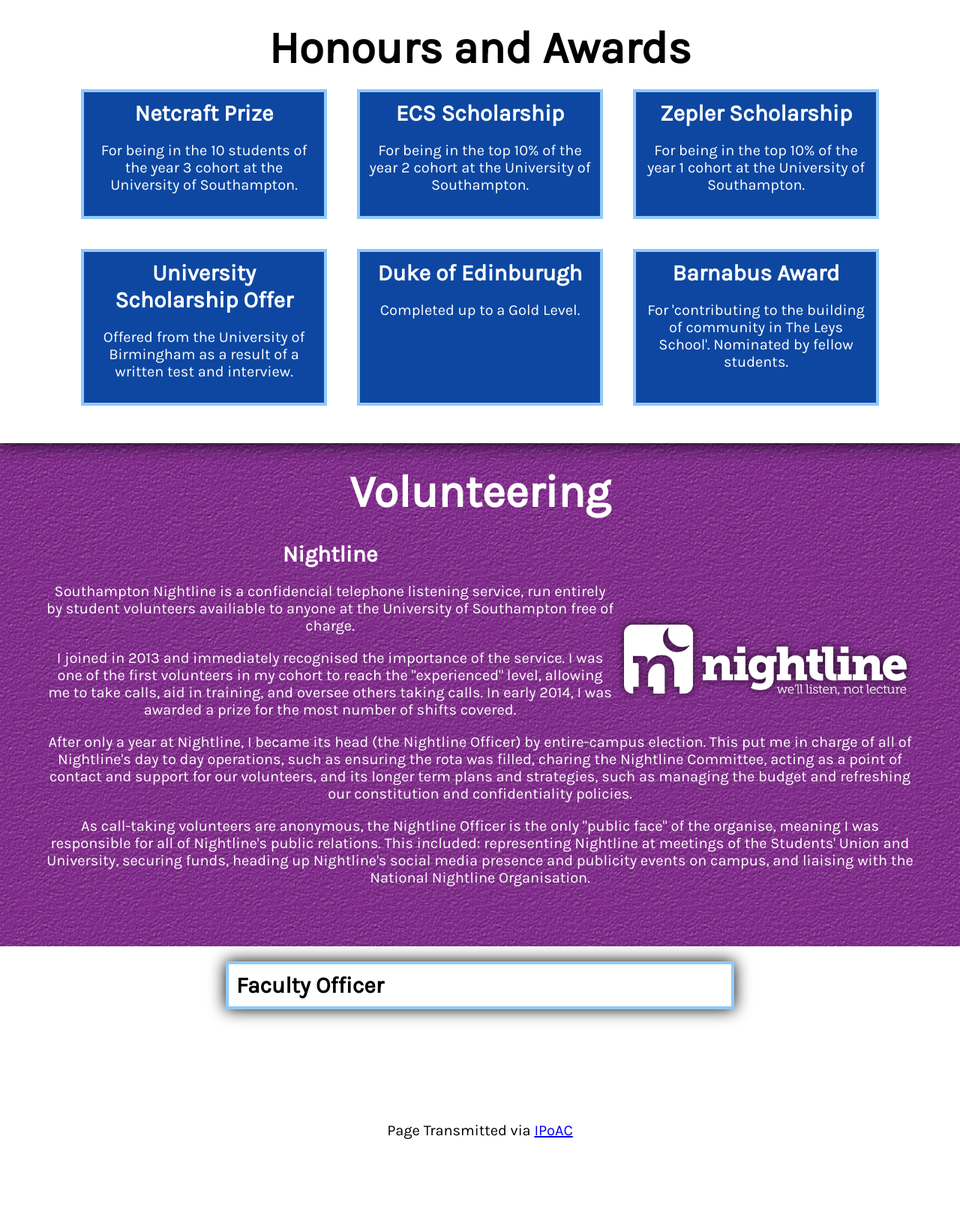
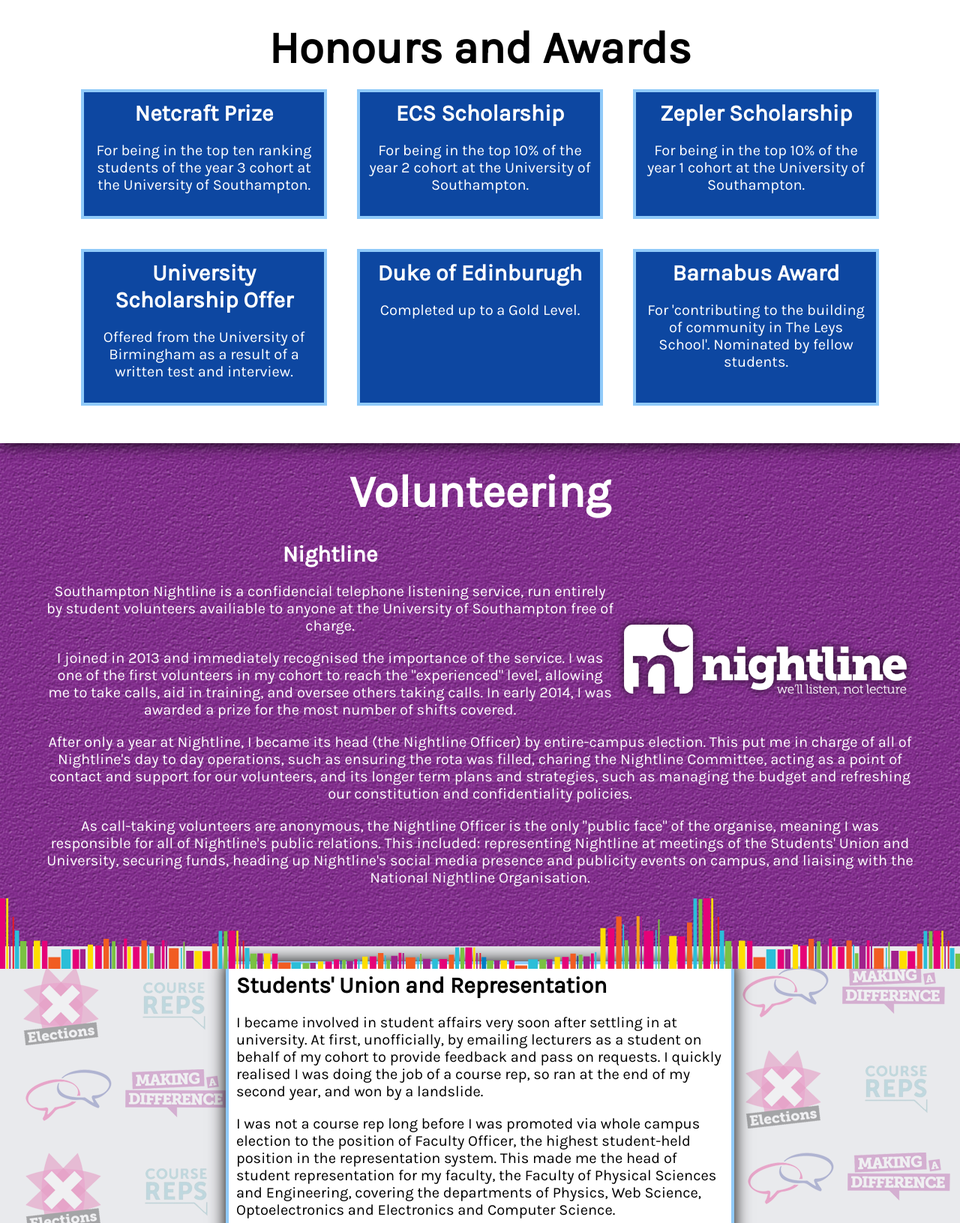
Before and after one commit to EmilyShepherd/Personal-Website, a PHP site: page / in a window 1280 px wide. Shown: the part 4869-6500 px from the top of the page at 75% size. Before the commit the page ends 6388 px from the top, so only its background shows below. Run offline with PHP 8.4, Linux system fonts and the light colour scheme.

Commit message:
Neated up the code, added bg to casual section and added SUSU subsection

```diff
--- a/css/style.css
+++ b/css/style.css
@@ -291,6 +291,26 @@ section section footer div
     margin-bottom: 100px;
 }
 
+#susu_bg
+{
+    background: url('/images/susu_bg.png');
+    padding-bottom: 100px;
+}
+
+#susu_footer
+{
+    height: 103px;
+    background: url('/images/susu_footer.png') repeat-x bottom;
+    position: absolute;
+    width: 100%;
+}
+
+#casual_section
+{
+    background: url('/images/russia.jpg') center;
+    background-size: cover;
+}
+
 .sweeb
 {
     font-weight: bold;
--- a/index.html
+++ b/index.html
@@ -1,16 +1,33 @@
 <!DOCTYPE html>
 <!--
-Coded With Love
+/**********************************************************************
+ *                                                                    *
+ *                                            .---.                   *
+ *          __.....__      __  __   ___   .--.|   |                   *
+ *      .-''         '.   |  |/  `.'   `. |__||   |.-.          .-    *
+ *     /     .-''"'-.  `. |   .-.  .-.   '.--.|   | \ \        / /    *
+ *    /     /________\   \|  |  |  |  |  ||  ||   |  \ \      / /     *
+ *    |                  ||  |  |  |  |  ||  ||   |   \ \    / /      *
+ *    \    .-------------'|  |  |  |  |  ||  ||   |    \ \  / /       *
+ *     \    '-.____...---.|  |  |  |  |  ||  ||   |     \ `  /        *
+ *      `.             .' |__|  |__|  |__||__||   |      \  /         *
+ *        `''-...... -'                       '---'      / /          *
+ *                                                   |`-' /           *
+ *                                                    '..'            *
+ **********************************************************************/
 -->
 <html>
   <head>
-    <title>Emily Shepherd</title>
+    <title>Emily L. Shepherd</title>
     <meta charset="UTF-8">
-    <meta name="viewport" content="width=device-width, initial-scale=1.0" />
+
+    <!-- Styling -->
+    <meta name="viewport" content="width=device-width, initial-scale=1.0, user-scalable=no" />
     <link rel="stylesheet" href="/css/style.css" media="screen and (min-width: 781px)" />
     <link rel="stylesheet" href="/css/mobile.css" media="screen and (max-width: 780px)" />
     <link rel="stylesheet" href="/css/print.css" media="print" />
 
+    <!-- Open Graph and Meta Data -->
     <meta name="description" content="Computer Scientist" />
     <meta property="og:description" content="Computer Scientist" />
     <meta property="og:title" content="Hi, I'm Emily." />
@@ -18,14 +35,14 @@ Coded With Love
     <meta property="og:url" content="http://emilyshepherd.me/" />
 
     <link rel="author" href="https://plus.google.com/111629088428160104525/">
-
-    <script src="/js/cspl.js"></script>
-    <script src="/js/effects.js"></script>
   </head>
   <body>
     <nav id="top">
+      <!-- Menu Button (for mobiles) -->
       <label for="menu">&nbsp;</label>
       <input type="checkbox" id="menu" />
+
+      <!-- Links -->
       <div id="linkHolder">
         <a href="#hi" id="hi_href"><span>Hi</span></a>
         <a href="#intro" id="intro_href"><span>Intro</span></a>
@@ -37,7 +54,10 @@ Coded With Love
       </div>
     </nav>
 
+    <!-- Content -->
     <main id="hi">
+
+      <!-- Hi, I'm Emily. -->
       <section id="name_section">
         <div class="inner">
           <img src="/images/me.jpg" alt="Emily Shepherd" id="meHolder" />
@@ -48,6 +68,8 @@ Coded With Love
           </header>
         </div>
       </section>
+
+      <!-- ///////////////////////////////////////////////////////// -->
 
       <section id="intro_section" class="band">
         <h1 id="intro">Let me Introduce Myself</h1>
@@ -73,6 +95,8 @@ Coded With Love
           running the Nightline Listening Service and fighting for trans* rights.
         </p>
       </section>
+
+      <!-- ///////////////////////////////////////////////////////// -->
 
       <section id="experience_section">
         <h1 id="experience">Experience &amp; Portfolio</h1>
@@ -182,6 +206,8 @@ Coded With Love
         </section>
       </section>
 
+      <!-- ///////////////////////////////////////////////////////// -->
+
       <section id="skills_section" class="band">
         <h1 id="skills">Skills</h1>
 
@@ -259,6 +285,8 @@ Coded With Love
         </div>
       </section>
 
+      <!-- ///////////////////////////////////////////////////////// -->
+
       <section id="honors_section" class="band">
         <h1 id="awards">Honours and Awards</h1>
 
@@ -266,8 +294,8 @@ Coded With Love
           <section>
             <h2>Netcraft Prize</h2>
             <p>
-              For being in the 10 students of the year 3 cohort at the
-              University of Southampton.
+              For being in the top ten ranking students of the year 3
+              cohort at the University of Southampton.
             </p>
           </section>
 
@@ -311,6 +339,8 @@ Coded With Love
           </section>
         </div>
       </section>
+
+      <!-- ///////////////////////////////////////////////////////// -->
 
       <section id="volunteering_section">
         <div id="nl_bg">
@@ -362,23 +392,62 @@ Coded With Love
 
         <div id="susu_bg">
           <section>
-            <h2 id="susu">Faculty Officer</h2>
+            <h2 id="susu">Students' Union and Representation</h2>
+
+            <p>
+              I became involved in student affairs very soon after
+              settling in at university. At first, unofficially, by
+              emailing lecturers as a student on behalf of my cohort to
+              provide feedback and pass on requests. I quickly realised
+              I was doing the job of a course rep, so ran at the end of
+              my second year, and won by a landslide.
+            </p>
+
+            <p>
+              I was not a course rep long before I was promoted via
+              whole campus election to the position of Faculty Officer,
+              the highest student-held position in the representation
+              system. This made me the head of student representation
+              for my faculty, the Faculty of Physical Sciences and
+              Engineering, covering the departments of Physics,
+              Web Science, Optoelectronics and Electronics and Computer
+              Science.
+            </p>
+
+            <p>
+              Within the University, this position saw me attend meetings
+              of senior lecturers and professors, to provide a student
+              point of view on strategic decision within the faculty.
+              Within the Union, Faculty Officers hold a seat on Union
+              Council, the highest student decision-making body.
+            </p>
           </section>
+
+          <div id="susu_footer"></div>
         </div>
-
       </section>
 
-      <section>
-        <h1>Casual Em</h1>
+      <!-- ///////////////////////////////////////////////////////// -->
+
+      <section id="casual_section">
+        <h1 id="casual">Casual Em</h1>
+
+        <p></p>
       </section>
-
     </main>
 
     <footer>
+      <!-- Funny joke in 3, 2, 1... -->
       Page Transmitted via
       <a href="https://tools.ietf.org/html/rfc1149">IPoAC</a>
     </footer>
 
+    <!-- Start loading scripts -->
+    <!-- At the end so the page can load first -->
+    <script src="/js/cspl.js"></script>
+    <script src="/js/effects.js"></script>
+
+    <!-- Analytics -->
     <script>
       (function(i,s,o,g,r,a,m){i['GoogleAnalyticsObject']=r;i[r]=i[r]||function(){
       (i[r].q=i[r].q||[]).push(arguments)},i[r].l=1*new Date();a=s.createElement(o),
@@ -387,7 +456,22 @@ Coded With Love
 
       ga('create', 'UA-22782962-2', 'auto');
       ga('send', 'pageview');
+    </script>
 
+    <!-- Google Markup -->
+    <script type="application/ld+json">
+      {
+        "@context" : "http://schema.org",
+        "@type" : "Person",
+        "name" : "Emily Shepherd",
+        "url" : "http://emilyshepherd.me",
+        "sameAs" : [
+          "https://plus.google.com/111629088428160104525/",
+          "https://www.facebook.com/EmilyLangdonShepherd",
+          "https://uk.linkedin.com/pub/emily-shepherd/49/21a/57a",
+          "https://twitter.com/EmilyLShepherd"
+        ]
+      }
     </script>
   </body>
 </html>
--- a/js/cspl.js
+++ b/js/cspl.js
@@ -1,4 +1,8 @@
-
+/**
+ * Cubic Spline Interpolator
+ *
+ * Credit: http://blog.ivank.net/interpolation-with-cubic-splines.html
+ */
 function CSPL(){};
 
 CSPL._gaussJ = {};
--- a/js/effects.js
+++ b/js/effects.js
@@ -11,12 +11,15 @@ window.onload = (function()
     var me_holder     = document.getElementById('meHolder');
     var intro_section      = document.getElementById('intro_section');
     var experience_section = document.getElementById('experience_section');
+    var volunteering_section = document.getElementById('volunteering_section');
     var soton_bg  = document.getElementById('soton');
     var leys_bg  = document.getElementById('theleys');
     var links              = document.getElementsByTagName('a');
     var nav = document.getElementById('linkHolder');
     var nl_bg = document.getElementById('nl_bg');
+    var susu_bg = document.getElementById('susu_bg');
     var nl_logo              = document.getElementById('nl_logo');
+    var susu_footer = document.getElementById('susu_footer');
     var curve    = {xs: [], ys: [], ks: []};
     var linkOverlap = 0;
     me.style.zIndex   = 4;
@@ -79,12 +82,24 @@ window.onload = (function()
         soton_bg.style.backgroundPositionY = (s * 0.9) + 'px';
         leys_bg.style.backgroundPositionY = (s * 0.9) + 'px';
         nl_bg.style.backgroundPositionY = (s * 0.8) + 'px';
+        susu_bg.style.backgroundPositionY = (s * 0.8) + 'px';
         nl_logo.style.bottom = Math.max(-100, (s - volunteering_section.offsetTop) * 0.2) + 'px';
 
         if (s < experience_section.offsetTop - 200)
         {
             name_section.style.backgroundPositionY = (static + s * 0.8) + 'px';
             name_inner.style.top = (s * 0.5) + 'px';
+        }
+
+        if (s + h > susu_bg.offsetTop + susu_bg.offsetHeight)
+        {
+            susu_footer.style.position = '';
+            susu_footer.style.bottom   = '';
+        }
+        else
+        {
+            susu_footer.style.position = 'fixed';
+            susu_footer.style.bottom   = Math.min(0, s + h - susu_bg.offsetTop - 30) + 'px';
         }
 
         if (s < intro_section.offsetTop - 200)
@@ -140,6 +155,9 @@ window.onload = (function()
             curve.ys.push(y);
         }
 
+        curve.ys.push(linkWidth);
+        curve.xs.push(document.body.offsetHeight - h);
+
         window.CSPL.getNaturalKs(curve.xs, curve.ys, curve.ks);
 
         linkOverlap = Math.max(0, linkWidth - w + 40);
@@ -154,8 +172,6 @@ window.onload = (function()
         var diff      = y - start;
         var startTime = Date.now();
         duration      *= 1000;
-
-        console.log(start);console.log(diff);console.log(startTime);
 
         function doScroll()
         {
```
Also changed, not shown: images/susu_bg.png (added), images/susu_footer.png (added), 1 other file.
